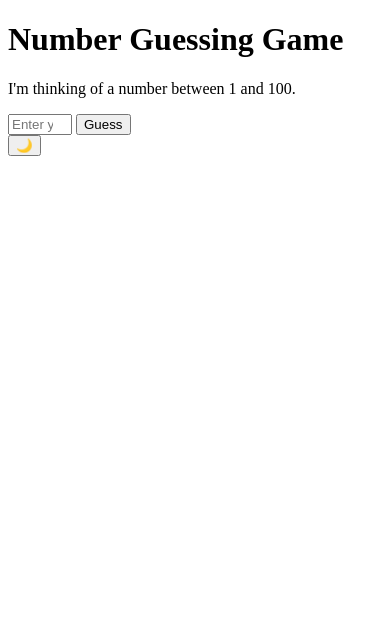
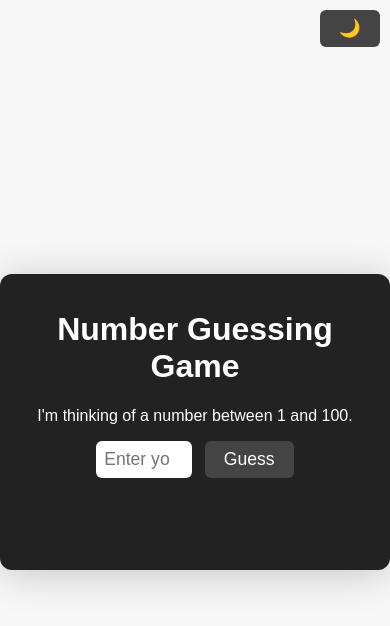
Before and after one commit to AI-CJ/number-guess, a plain HTML site: page index.html in a window 390 px wide. Drawn offline with Linux system fonts and the light colour scheme.

Commit message:
style: added basic structure to index.html and added basic styling and responsive design

```diff
--- a/style.css
+++ b/style.css
@@ -0,0 +1,71 @@
+body {
+  background: #f7f7f7;
+  font-family: Arial, sans-serif;
+  display: flex;
+  justify-content: center;
+  align-items: center;
+  height: 100vh;
+  margin: 0;
+}
+
+.game-container {
+  background: #222;
+  color: #fff;
+  border-radius: 12px;
+  padding: 2rem;
+  box-shadow: 0 4px 40px rgba(0,0,0,0.2);
+  width: 350px;
+  text-align: center;
+}
+
+input[type=number] {
+  padding: 0.5rem;
+  font-size: 1.1rem;
+  border: none;
+  border-radius: 6px;
+  margin-right: 0.5rem;
+  width: 120px;
+}
+
+button {
+  padding: 0.5rem 1.2rem;
+  font-size: 1.1rem;
+  border: none;
+  border-radius: 6px;
+  background: #444;
+  color: #fff;
+  cursor: pointer;
+  margin-bottom: 1rem;
+  transition: background 0.2s;
+}
+
+button:hover, #theme-toggle:focus {
+  background: #666;
+}
+
+.message {
+  margin: 1rem 0 0.5rem 0;
+  min-height: 2rem;
+}
+
+.history {
+  font-size: 0.95rem;
+  color: #aaa;
+  margin-top: 0.8rem;
+}
+
+#theme-toggle {
+  position: absolute;
+  top: 10px;
+  right: 10px;
+}
+
+@media (max-width: 400px) {
+  .game-container {
+    width: 95vw;
+    padding: 1rem;
+  }
+  input[type=number] {
+    width: 80px;
+  }
+}
```
Also changed, not shown: index.html (line endings or trailing spaces).
